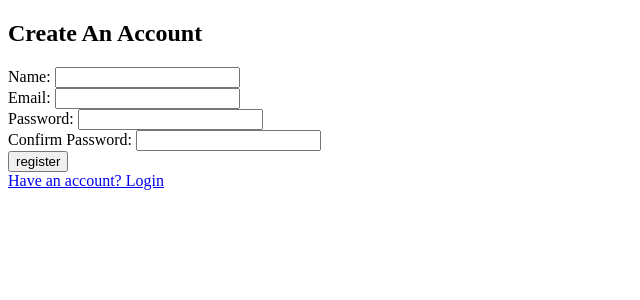
After one commit to chathuranga-jayanath-99/home-quarantine-management-system, a PHP site: page /home-isolation-system/App/Views/Patients/register.php in a window 1280 px wide. The commit adds this page. Shown: the top 300 px of the page, without its empty margins (0-640 px from the left). Run offline with PHP 8.4, Linux system fonts and the light colour scheme; some libraries are stand-ins or nearby versions.

Commit message:
patients classes initialized

```diff
--- a/App/Config.php
+++ b/App/Config.php
@@ -1,6 +1,8 @@
 <?php
 
 namespace App;
+
+define('URLROOT', 'http://localhost/home-isolation-system');
 
 class Config {
     const DB_HOST = 'localhost';
@@ -10,4 +12,6 @@ class Config {
     const DB_USER = 'root';
 
     const DB_PASSWORD = '';
+
+    // const URLROOT = 'http://localhost/home-isolation-system';
 }
--- /dev/null
+++ b/App/Views/Patients/register.php
@@ -0,0 +1,40 @@
+<!DOCTYPE html>
+<html lang="en">
+<head>
+    <meta charset="UTF-8">
+    <meta http-equiv="X-UA-Compatible" content="IE=edge">
+    <meta name="viewport" content="width=device-width, initial-scale=1.0">
+    <title>Document</title>
+</head>
+<body>
+
+    <h2>Create An Account</h2>
+
+    <form action="<?php echo URLROOT?>/patients/register" method='POST'>
+        <div>
+            <label for="name">Name: </label>
+            <input type="text" name="name">
+        </div>
+        <div>
+            <label for="email">Email: </label>
+            <input type="text" name="email">
+        </div>
+        <div>
+            <label for="password">Password: </label>
+            <input type="password" name="password">
+        </div>
+        <div>
+            <label for="confirm_password">Confirm Password: </label>
+            <input type="password" name="confirm_password">
+        </div>
+
+        <div>
+            <input type="submit" value="register">
+        </div>
+
+        <div>
+            <a href="<?php echo URLROOT; ?>/patients/login">Have an account? Login</a>
+        </div>
+    </form>
+</body>
+</html>
--- a/Public/index.php
+++ b/Public/index.php
@@ -10,6 +10,7 @@ require '../Core/Model.php';
 
 // Require the controller classes
 require '../App/Controllers/Posts.php';
+require '../App/Controllers/Patients.php';
 require '../App/Controllers/Home.php';
 require '../App/Controllers/Admin/Users.php';
 
```
Also changed, not shown: App/Controllers/Patients.php (added, +49 -0 lines), App/Views/Patients/login.php (added).
